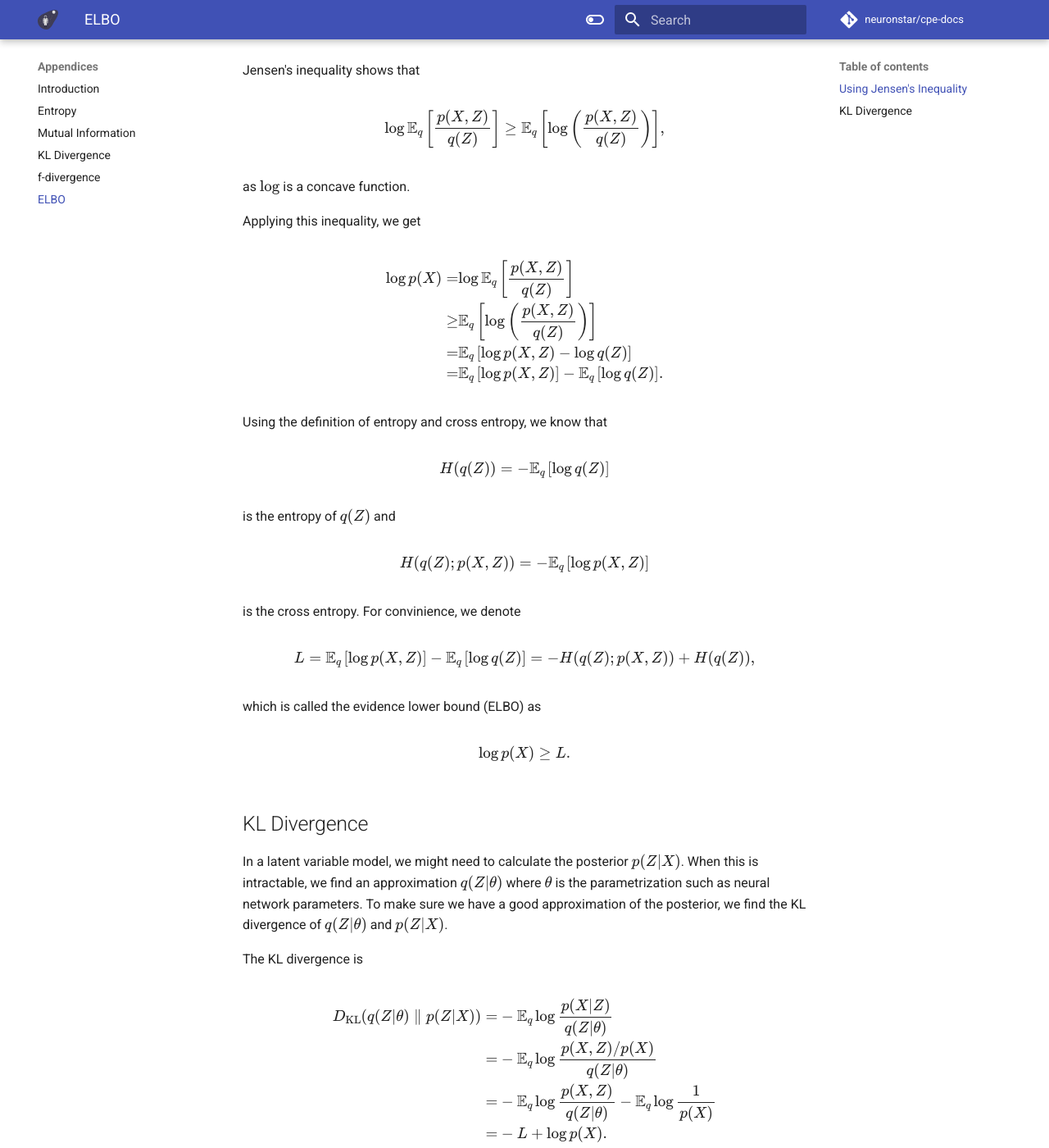
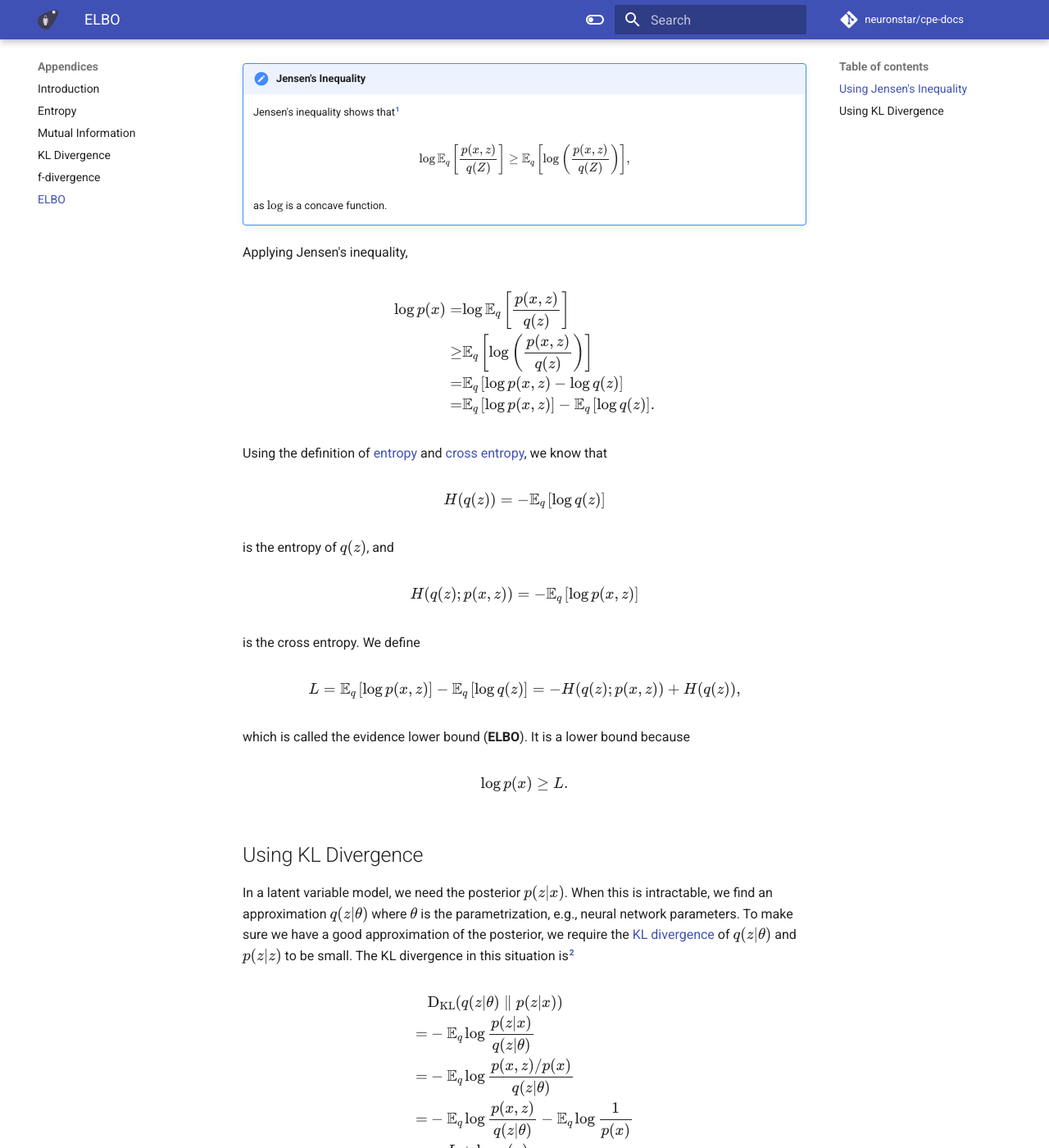
Before and after one commit to emptymalei/deep-learning, an MkDocs documentation site: the page built from cpe/appendices/elbo.md, in a window 1280 px wide and 1400 px high, scrolled down 713 px. Shown: the whole window at 82% size. Built offline with MkDocs 1.6.1 and Material for MkDocs 9.7.7, drawn with Linux system fonts in a browser that asks for light colours; comment, search, counter and statistics services are not loaded; some of the changed text lies outside the part shown.

Commit message:
update ELBO

```diff
--- a/cpe/appendices/elbo.md
+++ b/cpe/appendices/elbo.md
@@ -20,76 +20,85 @@ $$
 \end{align}
 $$
 
-Jensen's inequality shows that
+!!! note "Jensen's Inequality"
+    Jensen's inequality shows that[^jensens-inequality-wiki]
 
-$$
-\log \mathbb E_q \left[ \frac{p(X, Z)}{q(Z)} \right] \geq  \mathbb E_q \left[ \log\left(\frac{p(X, Z)}{q(Z)}\right) \right],
-$$
+    $$
+    \log \mathbb E_q \left[ \frac{p(x, z)}{q(Z)} \right] \geq  \mathbb E_q \left[ \log\left(\frac{p(x, z)}{q(Z)}\right) \right],
+    $$
 
-as $\log$ is a concave function.
+    as $\log$ is a concave function.
 
-Applying this inequality, we get
+Applying Jensen's inequality,
 
 $$
 \begin{align}
-\log p(X) =& \log \mathbb E_q \left[ \frac{p(X, Z)}{q(Z)} \right] \\
-\geq&  \mathbb E_q \left[ \log\left(\frac{p(X, Z)}{q(Z)}\right) \right] \\
-=& \mathbb E_q \left[ \log p(X, Z)- \log q(Z) \right] \\
-=& \mathbb E_q \left[ \log p(X, Z) \right] - \mathbb E_q \left[ \log q(Z) \right] .
+\log p(x) =& \log \mathbb E_q \left[ \frac{p(x, z)}{q(z)} \right] \\
+\geq&  \mathbb E_q \left[ \log\left(\frac{p(x, z)}{q(z)}\right) \right] \\
+=& \mathbb E_q \left[ \log p(x, z)- \log q(z) \right] \\
+=& \mathbb E_q \left[ \log p(x, z) \right] - \mathbb E_q \left[ \log q(z) \right] .
 \end{align}
 $$
 
-Using the definition of entropy and cross entropy, we know that
+Using the definition of [entropy](entropy.md#shannon-entropy) and [cross entropy](entropy.md#cross-entropy), we know that
 
 $$
-H(q(Z)) = - \mathbb E_q \left[ \log q(Z) \right]
+H(q(z)) = - \mathbb E_q \left[ \log q(z) \right]
 $$
 
-is the entropy of $q(Z)$ and
+is the entropy of $q(z)$, and
 
 $$
-H(q(Z);p(X,Z)) = -\mathbb E_q \left[ \log p(X, Z) \right]
+H(q(z);p(x,z)) = -\mathbb E_q \left[ \log p(x, z) \right]
 $$
 
-is the cross entropy. For convinience, we denote
+is the cross entropy. We define
 
 $$
-L = \mathbb E_q \left[ \log p(X, Z) \right] - \mathbb E_q \left[ \log q(Z) \right] = - H(q(Z);p(X,Z)) + H(q(Z)),
+L = \mathbb E_q \left[ \log p(x, z) \right] - \mathbb E_q \left[ \log q(z) \right] = - H(q(z);p(x,z)) + H(q(z)),
 $$
 
-which is called the evidence lower bound (ELBO) as
+which is called the evidence lower bound (**ELBO**). It is a lower bound because
 
 $$
-\log p(X) \geq L.
+\log p(x) \geq L.
 $$
 
-## KL Divergence
 
-In a latent variable model, we might need to calculate the posterior $p(Z|X)$. When this is intractable, we find an approximation $q(Z|\theta)$ where $\theta$ is the parametrization such as neural network parameters. To make sure we have a good approximation of the posterior, we find the KL divergence of $q(Z|\theta)$ and $p(Z|X)$.
+[^jensens-inequality-wiki]: Contributors to Wikimedia projects. Jensen’s inequality. In: Wikipedia [Internet]. 27 Aug 2021 [cited 5 Sep 2021]. Available: https://en.wikipedia.org/wiki/Jensen%27s_inequality
 
-The KL divergence is
+
+
+## Using KL Divergence
+
+In a latent variable model, we need the posterior $p(z|x)$. When this is intractable, we find an approximation $q(z|\theta)$ where $\theta$ is the parametrization, e.g., neural network parameters. To make sure we have a good approximation of the posterior, we require the [KL divergence](kl-divergence.md) of $q(z|\theta)$ and $p(z|z)$ to be small. The KL divergence in this situation is[^Yang2017]
 
 $$
 \begin{align}
-D_\text{KL}(q(Z|\theta)\parallel p(Z|X)) =& -\mathbb E_q \log\frac{p(X|Z)}{q(Z|\theta)} \\
-=& -\mathbb E_q \log\frac{p(X, Z)/p(X)}{q(Z|\theta)} \\
-=& -\mathbb E_q \log\frac{p(X, Z)}{q(Z|\theta)} - \mathbb E_q \log\frac{1}{p(X)} \\
-=& - L + \log p(X).
+&\operatorname{ D}_\text{KL}(q(z|\theta)\parallel p(z|x)) \\
+=& -\mathbb E_q \log\frac{p(z|x)}{q(z|\theta)} \\
+=& -\mathbb E_q \log\frac{p(x, z)/p(x)}{q(z|\theta)} \\
+=& -\mathbb E_q \log\frac{p(x, z)}{q(z|\theta)} - \mathbb E_q \log\frac{1}{p(x)} \\
+=& - L + \log p(x).
 \end{align}
 $$
 
-Since $D(q(Z|\theta)\parallel p(Z|X))\geq 0$, we have
+Since $\operatorname{D}_{\text{KL}}(q(z|\theta)\parallel p(z|x))\geq 0$, we have
 
 $$
-\log p(X) \geq L,
+\log p(x) \geq L,
 $$
 
-which also indicates that $L$ is the lower bound of $\log p(X)$.
+which also indicates that $L$ is the lower bound of $\log p(x)$.
 
-In fact,
 
-$$
-L - \log p(X) = - D_\text{KL}(q(Z|\theta)\parallel p(Z|X))
-$$
+!!! note "Jensen gap"
+    The difference between $\log p(x)$ and $L$ is the Jensen gap, i.e.,
 
-is the Jensen gap.
+    $$
+    L - \log p(x) = - \operatorname{D}_\text{KL}(q(z|\theta)\parallel p(z|x)).
+    $$
+
+
+
+[^Yang2017]: Yang X. Understanding the Variational Lower Bound. 14 Apr 2017 [cited 5 Sep 2021]. Available: https://xyang35.github.io/2017/04/14/variational-lower-bound/
```
Also changed, not shown: cpe/index.md (+7 -0 lines).
